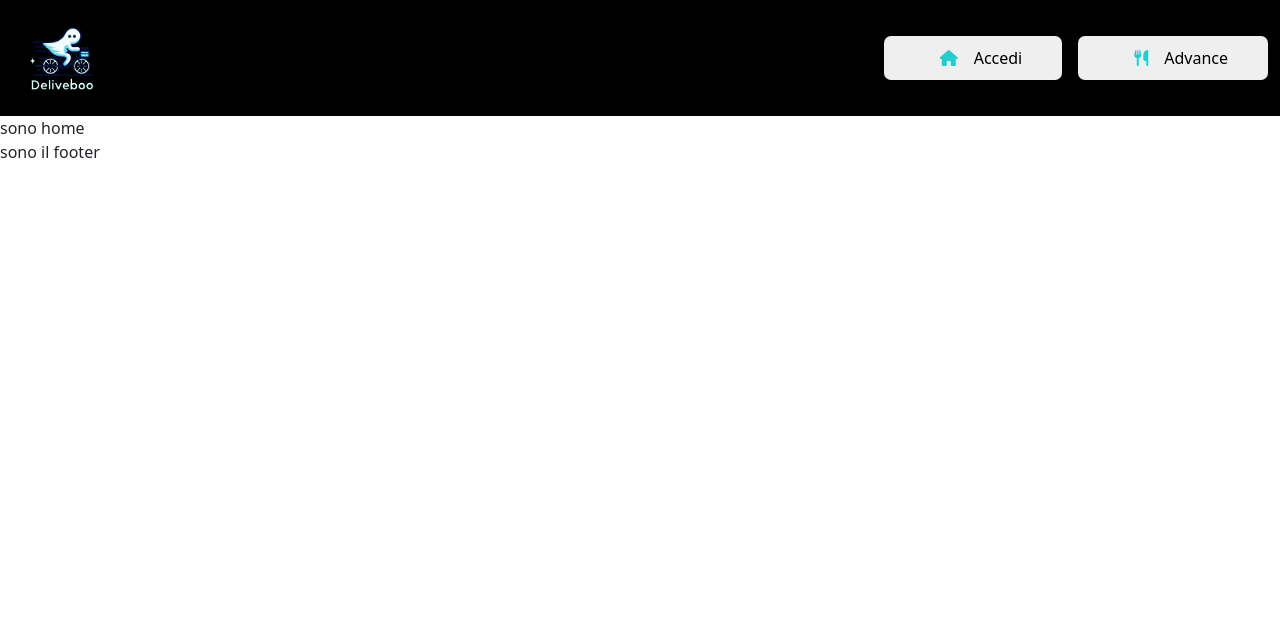
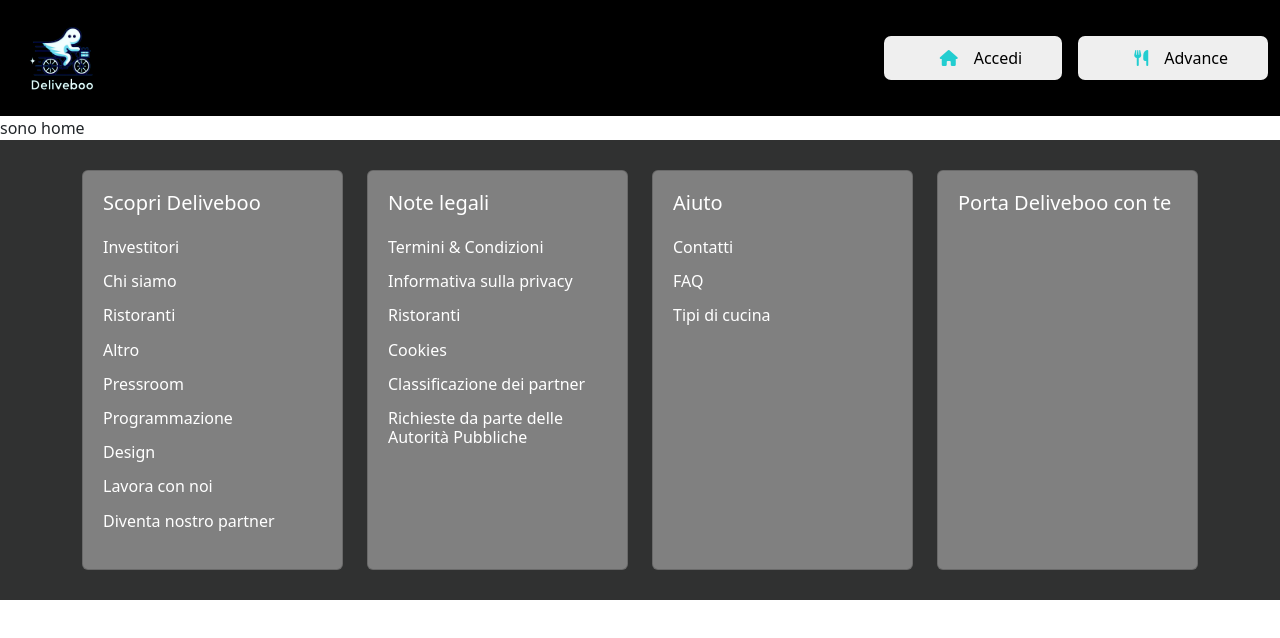
Before and after one commit to antoniolaikauf/Deliveboo, a Vue app in the folder laravel/front-end/: page / in a window 1280 px wide. Shown: the top 638 px of the page. Built offline with nearby package versions, Linux system fonts and the light colour scheme.

Commit message:
feat: footer

```diff
--- a/laravel/front-end/src/components/ComponentFooter.vue
+++ b/laravel/front-end/src/components/ComponentFooter.vue
@@ -5,9 +5,87 @@ export default {
 </script>
 
 <template>
-    <div>sono il footer</div>
+    <div class="container-fluid gx-0 bg_footer">
+        <div class="container">
+            <div class="row">
+                <div class="col-md-6 col-lg-3">
+                    <div class="card">
+                        <h5 class="text-white">Scopri Deliveboo</h5>
+                        <div>
+                            <h6><a href="#">Investitori</a></h6>
+                            <h6><a href="#">Chi siamo</a></h6>
+                            <h6><a href="#">Ristoranti</a></h6>
+                            <h6><a href="#">Altro</a></h6>
+                            <h6><a href="#">Pressroom</a></h6>
+                            <h6><a href="#">Programmazione</a></h6>
+                            <h6><a href="#">Design</a></h6>
+                            <h6><a href="#">Lavora con noi</a></h6>
+                            <h6><a href="#">Diventa nostro partner</a></h6>
+                        </div>
+                    </div>
+                </div>
+                <div class="col-md-6 col-lg-3">
+                    <div class="card">
+                        <h5 class="text-white">Note legali</h5>
+                        <div>
+                            <h6><a href="#">Termini & Condizioni</a></h6>
+                            <h6><a href="#">Informativa sulla privacy</a></h6>
+                            <h6><a href="#">Ristoranti</a></h6>
+                            <h6><a href="#">Cookies</a></h6>
+                            <h6><a href="#">Classificazione dei partner</a></h6>
+                            <h6><a href="#">Richieste da parte delle Autorità Pubbliche</a></h6>
+                        </div>
+                    </div>
+                </div>
+                <div class="col-md-6 col-lg-3">
+                    <div class="card">
+                        <h5 class="text-white">Aiuto</h5>
+                        <div>
+                            <h6><a href="#">Contatti</a></h6>
+                            <h6><a href="#">FAQ</a></h6>
+                            <h6><a href="#">Tipi di cucina</a></h6>
+                        </div>
+                    </div>
+                </div>
+                <div class="col-md-6 col-lg-3">
+                    <div class="card">
+                        <h5 class="text-white">Porta Deliveboo con te</h5>
+                        <!-- BOTTONE APPLE STORE -->
+                        <!-- BOTTONE GOOGLE PLAY -->
+                    </div>
+                </div>
+            </div>
+        </div>
+    </div>
 </template>
 
 <style lang="scss">
 @import "../style/general.scss";
+
+.bg_footer{
+    background-color: rgb(48, 49, 49);
+
+    .card{
+        background-color: grey;
+        min-height: 400px;
+        margin: 30px 0;
+        padding: 20px;
+
+        h6{
+            margin-top: 15px;
+
+            a{
+                color: white;
+
+                &:hover{
+                    color: rgb(59, 170, 170);
+                }
+            }
+
+        }
+
+    }
+
+}
+
 </style>
```
